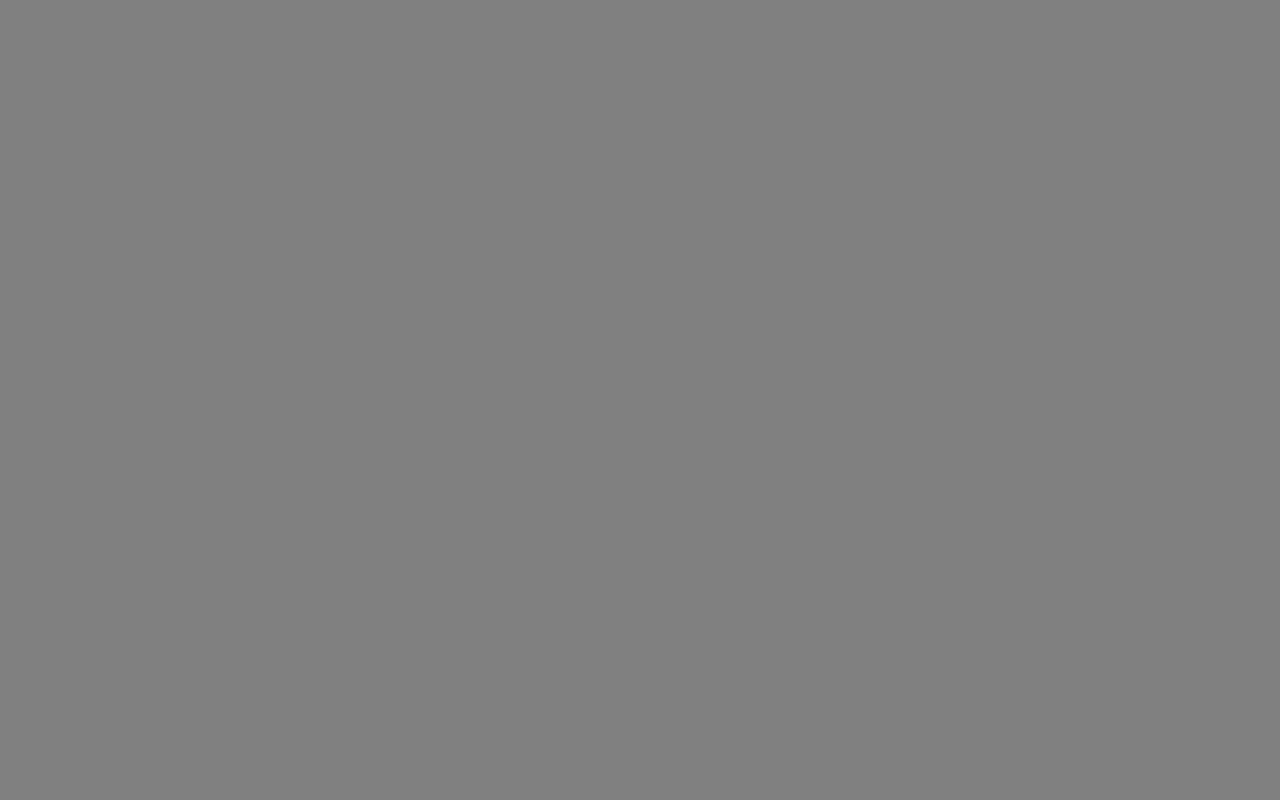
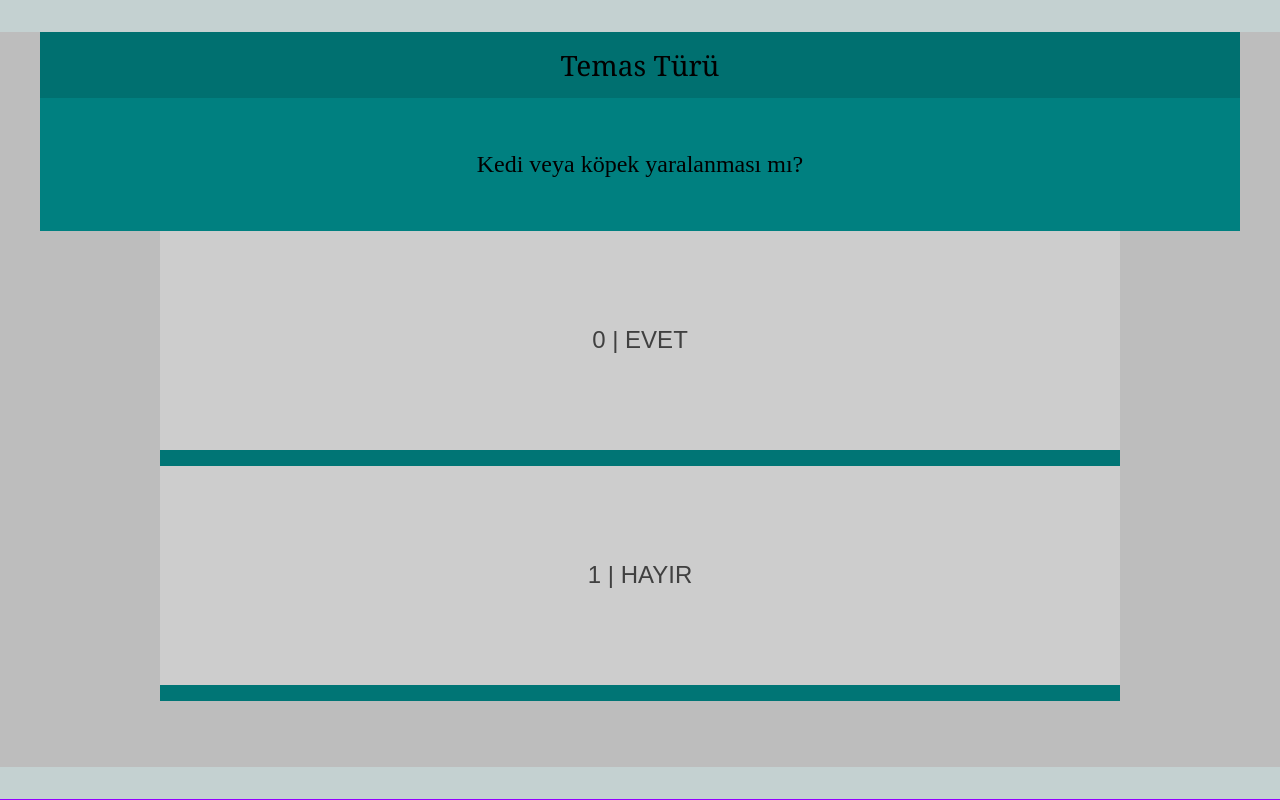
Before and after one commit to drot2579/kuduzAlgoritma, a plain HTML site: page index.html in a window 1280 px wide. Drawn offline with Linux system fonts and the light colour scheme.

Commit message:
algoritm as object

```diff
--- /dev/null
+++ b/algObj.js
@@ -0,0 +1,159 @@
+const sayfa = {
+    sect: document.querySelector(".adim"),
+    konu: document.querySelector(".konu"),
+    soru: document.querySelector(".soru"),
+    siklar: document.querySelector(".siklar")
+}
+
+
+const algObj3 = {
+    konu: "Temas Türü",
+    soru: "Kedi veya köpek yaralanması mı?",
+    siklar: {
+        kediKopek: {
+            etiket: "evet",
+            sonraki: {
+                konu: "Özel Durum",
+                soru: "Hangi özel durum mevcut?",
+                siklar: {
+                    ozelDurum$: {
+                        etiket: "hicbiri",
+                        sonraki: {
+                            konu: "Yara ciddiyeti",
+                            soru: "Yara hangi tarife uyuyor?",
+                            siklar: {
+                                hafifYara: {
+                                    etiket: "Kategori2 tarifleri",
+                                    sonraki: {
+                                        konu: "Gözlem İmkanı",
+                                        soru: "Hayvanı gözetim altında tutma imkanı var mı?",
+                                        siklar: {
+                                            imkan: {
+                                                etiket: "evet",
+                                                sonuc: {
+                                                    gozlem: {
+                                                        sorunsuz: { gozSonuc: "hicbirsey" },
+                                                        sorunsuz$: { gozSonuc: "asi" },
+                                                    }
+                                                }
+                                            },
+                                            imkan$: {
+                                                etiket: "hayır",
+                                                sonuc: "asi"
+                                            },
+                                        },
+
+                                    }
+                                },
+                                hafifYara$: {
+                                    etiket: "Kategori3 tarifleri",
+                                    sonraki: {
+                                        konu: "Hayvan Aşı Durumu",
+                                        soru: "İgili hayvan son 1 sene içinde kuduz aşısı olmuş mu?",
+                                        siklar: {
+                                            hayvanAsi: {
+                                                etiket: "evet",
+                                                sonraki: {
+                                                    konu: "Gözlem İmkanı",
+                                                    soru: "Hayvanı gözetim altında tutma imkanı var mı?",
+                                                    siklar: {
+                                                        imkan: {
+                                                            sonuc: {
+                                                                gozlem: {
+                                                                    sorunsuz: "hicbirsey",
+                                                                    sorunsuz$: { gozSonuc: "asi + ig" },
+                                                                }
+                                                            }
+                                                        },
+                                                    }
+
+                                                }
+                                            },
+                                            hayvanAsi$: {
+                                                etiket: "hayır",
+                                                sonraki: {
+                                                    konu: "Gözlem İmkanı",
+                                                    soru: "Hayvanı gözetim altında tutma imkanı var mı?",
+                                                    siklar: {
+                                                        imkan: {
+                                                            sonuc: {
+                                                                asiVeGozlem: {
+                                                                    sorunsuz: { gozSonuc: "hicbirsey" },
+                                                                    sorunsuz$: {
+                                                                        gozSonuc: {
+                                                                            yedidenAz: "asi + ig", yedidenAz$: "asi"
+                                                                        }
+                                                                    },
+                                                                }
+                                                            }
+                                                        },
+                                                        imkan$: {
+                                                            sonuc: "asi + ig"
+                                                        },
+                                                    },
+                                                }
+
+                                            },
+                                        },
+                                    }
+
+                                },
+                            },
+                        }
+
+                    },
+                    bas: { etiket: "Baş-boyun yaralanması", sonuc: "2doz" },
+                    yetmez: { etiket: "İmmunyetmezlik", sonuc: "asi + ig" },
+                    bagisik: { etiket: "Daha önce de aşılanmış", sonuc: "asi + ig" },
+                    tirmik: { etiket: "pkkkt", sonuc: "hicbirsey" },
+                },
+
+            }
+        },
+        kediKopek$: {
+            etiket: "hayır",
+            sonraki: {
+                konu: "Farklı Temaslar",
+                soru: "Temas hangisine uyuyor?",
+                siklar: {} // sonra eklenecek
+            }
+        },
+
+    },
+}
+
+
+/*  konu: "Temas Türü",
+    soru: "Kedi veya köpek yaralanması mı?",
+    siklar: {
+        kediKopek: {
+            etiket: "evet",
+            sonraki: {
+                konu: "Özel Durum",
+                soru: "Hangi özel durum mevcut?",
+                siklar: {
+                    ozelDurum$: {
+                        etiket: "hicbiri",
+                        sonraki: {
+ */
+
+
+function ileri(obje = {}) {
+    [sayfa.konu.innerText, sayfa.soru.innerText] = [obje.konu, obje.soru]
+    while (sayfa.siklar.children.length) { sayfa.siklar.children.item(0).remove() }
+
+    let siklar = obje.siklar
+    let a = 0
+    console.clear()
+    Object.keys(siklar).forEach((key) => {
+        let but = document.createElement("button")
+        let sik = siklar[key]
+        but.innerText = a + " | " + sik.etiket
+
+        but.addEventListener("click", (e) => { ileri(sik.sonraki) })
+        console.log(a++, "sonraki şıklar>>>", sik.sonraki?.siklar);
+        sayfa.siklar.append(but)
+    })
+}
+
+ileri(algObj3)
--- a/index.html
+++ b/index.html
@@ -7,6 +7,7 @@
     <title>Kuduz Algo</title>
     <link rel="stylesheet" href="style.css">
     <script src="script.js" defer></script>
+    <script src="algObj.js" defer></script>
 </head>
 
 <body>
@@ -15,6 +16,14 @@
 
     <main>
 
+        <section class="adim">
+            <p class="konu"></p>
+            <p class="soru"></p>
+            <div class="siklar">
+
+            </div>
+        </section>
+
 
     </main>
 
--- a/style.css
+++ b/style.css
@@ -4,37 +4,120 @@
     box-sizing: border-box;
 }
 
-button, input {
-    font-size: 1rem;
-    padding: 0.25rem 0.5rem;
-}
-
-button {
-    border: none;
-}
-
-button:hover {
-    transform: scale(0.97);
-    cursor: pointer;
-}
-
-button:active {
-    transform: scale(0.9);
-}
 /* -------------------------------------------------------------------------- */
 /* -------------------------------------------------------------------------- */
 html {
-    background-color: hsl(0, 0%, 50%);
+    background-color: hsl(275, 100%, 50%);
+    text-align: center;
+    vertical-align: middle;
+    /* overflow: hidden; */
 }
 
 body {
-    height: 100vh;
+    height: 99.9vh;
+    background-color: #bdbdbd;
 }
 
 body * {
     /* border: 1px dotted red; */
 }
 
-nav, footer {}
+nav,
+footer {
+    height: 4vh;
+    background-color: rgb(196, 209, 209);
 
-main {}
+}
+
+main {
+    height: 92%;
+    width: min(100%, 1200px);
+    margin: auto
+}
+
+section {
+    margin: auto;
+    height: 100%;
+    width: 100%;
+
+}
+
+.konu {
+    height: 9%;
+    font-size: 1.75rem;
+    background-color: hsl(180, 100%, 22%);
+    align-content: center;
+    /* text-decoration: underline; */
+    font-family: monospace;
+    font-family: serif;
+    font-family: sans-serif;
+    font-family: fantasy;
+    font-family: cursive;
+    font-family: 'Franklin Gothic Medium', 'Arial Narrow', Arial, sans-serif;
+    font-family: 'Gill Sans', 'Gill Sans MT', Calibri, 'Trebuchet MS', sans-serif;
+    font-family: 'Lucida Sans', 'Lucida Sans Regular', 'Lucida Grande', 'Lucida Sans Unicode', Geneva, Verdana, sans-serif;
+    font-family:'Segoe UI', Tahoma, Geneva, Verdana, sans-serif ;
+    font-family: 'Times New Roman', Times, serif;
+    font-family: 'Trebuchet MS', 'Lucida Sans Unicode', 'Lucida Grande', 'Lucida Sans', Arial, sans-serif;
+    font-family: Arial, Helvetica, sans-serif;
+    font-family: Impact, Haettenschweiler, 'Arial Narrow Bold', sans-serif;
+    font-family: Verdana, Geneva, Tahoma, sans-serif;
+    font-family: 'Courier New', Courier, monospace;
+    font-family: Georgia, 'Times New Roman', Times, serif; /* * */
+    font-family: Cambria, Cochin, Georgia, Times, 'Times New Roman', serif; /* * */
+}
+
+.soru {
+    height: 18%;
+    font-size: 1.5rem;
+    background-color: teal;
+    align-content: center;
+}
+
+
+div {
+    display: flex;
+    flex-direction: column;
+    /* justify-content: space-evenly; */
+    align-items: center;
+    /* background-color: #ddd; */
+    height: 64%;
+    width: 80%;
+    margin: auto;
+}
+
+button {
+
+    background-color: #cdcdcd;
+    width: 100%;
+    color: #404040;
+    font-size: 1.5rem;
+    text-transform: uppercase;
+    border: none;
+    align-items: center;
+    flex-grow: 1;
+    /* border-top: 16px solid hsl(180, 100%, 27%); */
+    border-bottom: 16px solid hsl(180, 100%, 23%);
+    border-collapse: collapse;
+    cursor: pointer;
+}
+
+div,
+button {
+
+    /* transition: 300ms; */
+}
+
+
+button:hover {
+    color: teal;
+    color: #cdcdcd;
+    background-color: hsl(180, 100%, 27%);
+    /* font-size: 2.25rem; */
+}
+
+div:hover button:not(:hover) {
+    /* filter: blur(2px) brightness(0.5); */
+    /* font-size: 1.5rem; */
+
+}
```
Also changed, not shown: script.js (+111 -25 lines), zepo.txt.
